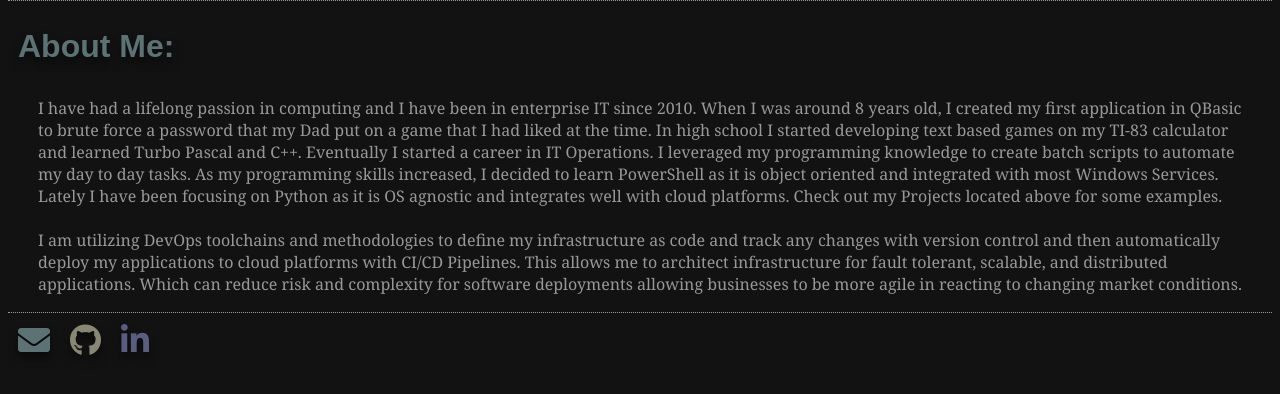
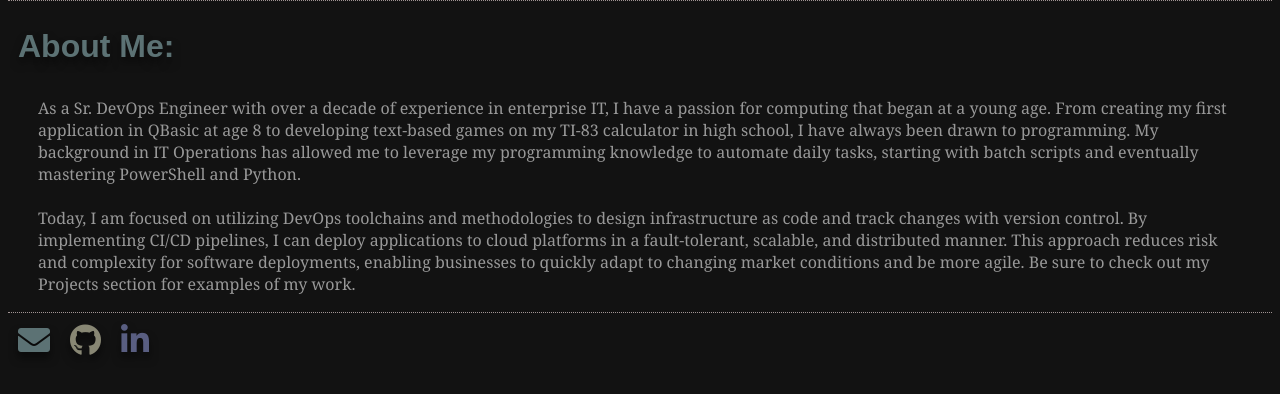
Before and after one commit to dustinreed-info/dr-info-website-flask, a Flask app: page / in a window 1280 px wide. Shown: the part 63-457 px from the top of the page. Run offline with Flask 2, Linux system fonts and the light colour scheme.

Commit message:
updates templates

```diff
--- a/templates/index.html
+++ b/templates/index.html
@@ -7,15 +7,18 @@
     About Me:
 </h1>
 <p>
-    I have had a lifelong passion in computing and I have been in enterprise IT since 2010.  When I was around 8 years old,
-    I created my first application in QBasic to brute force a password that my Dad put on a game that I had liked at the time.
-    In high school I started developing text based games on my TI-83 calculator and learned Turbo Pascal and C++.  Eventually I started a career in IT Operations.
-    I leveraged my programming knowledge to create batch scripts to automate my day to day tasks.  As my programming skills increased, I decided to learn PowerShell
-    as it is object oriented and integrated with most Windows Services.  Lately I have been focusing on Python as it is OS agnostic and integrates well with cloud platforms.
-    Check out my Projects located above for some examples.
+    As a Sr. DevOps Engineer with over a decade of experience in enterprise IT,
+    I have a passion for computing that began at a young age. From creating my first
+    application in QBasic at age 8 to developing text-based games on my TI-83 calculator
+    in high school, I have always been drawn to programming. My background in IT Operations
+    has allowed me to leverage my programming knowledge to automate daily tasks, starting
+    with batch scripts and eventually mastering PowerShell and Python.
     <br><br>
-    I am utilizing DevOps toolchains and methodologies to define my infrastructure as code and track any changes with version control and then automatically deploy my applications
-    to cloud platforms with CI/CD Pipelines.  This allows me to architect infrastructure for fault tolerant, scalable, and distributed applications.
-    Which can reduce risk and complexity for software deployments allowing businesses to be more agile in reacting to changing market conditions.
+    Today, I am focused on utilizing DevOps toolchains and methodologies to design infrastructure
+    as code and track changes with version control. By implementing CI/CD pipelines,
+    I can deploy applications to cloud platforms in a fault-tolerant, scalable, and
+    distributed manner. This approach reduces risk and complexity for software deployments,
+    enabling businesses to quickly adapt to changing market conditions and be more agile.
+    Be sure to check out my Projects section for examples of my work.
 </p>
 {% endblock %}
```
Also changed, not shown: templates/about.html (+11 -6 lines).
